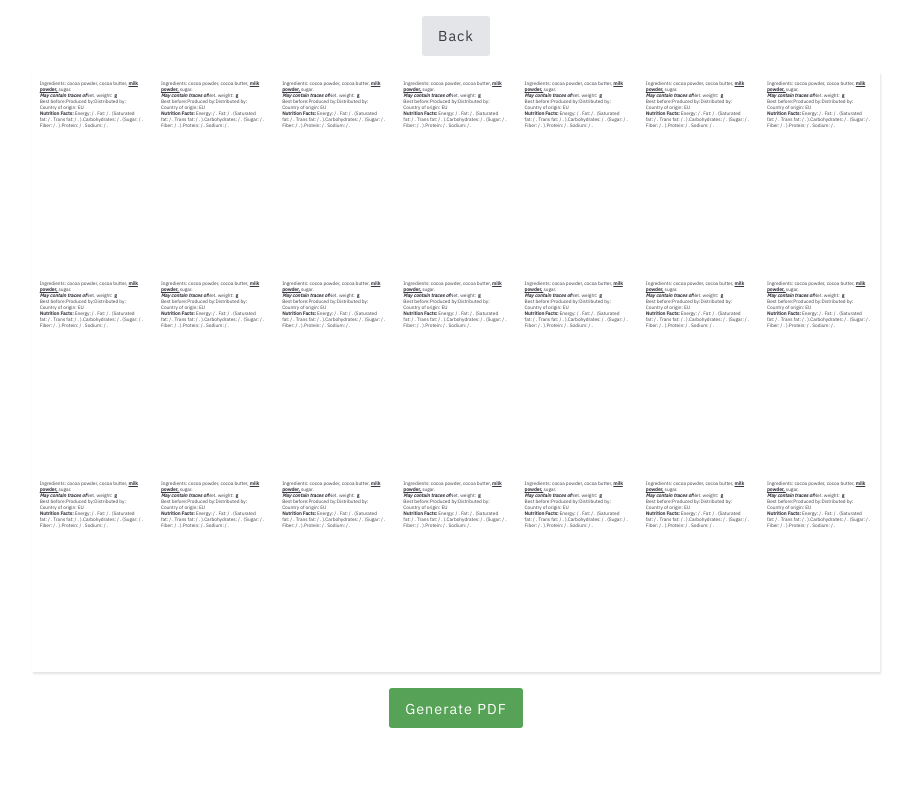
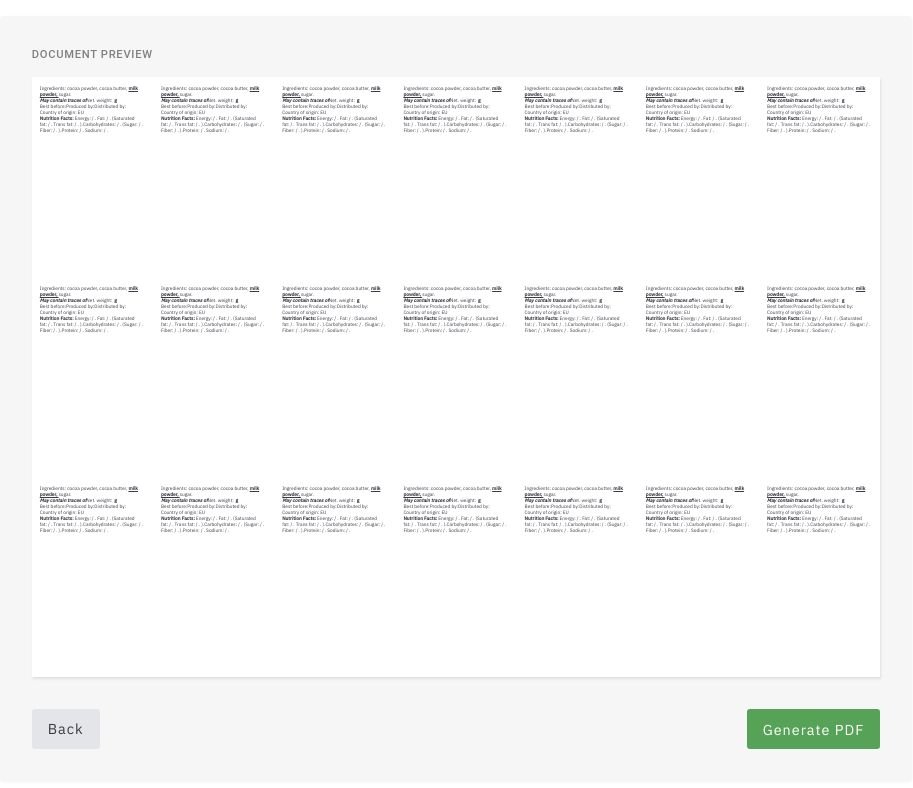
Before and after one commit to antonijak/Label-maker, a React (Create React App) app: page /label in a window 1280 px wide. Shown: the top 788 px of the page, without its empty margins (184-1097 px from the left). Built offline with nearby package versions, Linux system fonts and the light colour scheme; no server answers.

Commit message:
Print label style

```diff
--- a/src/components/PrintLabel/index.js
+++ b/src/components/PrintLabel/index.js
@@ -2,16 +2,15 @@ import React from 'react';
 import { connect } from 'react-redux';
 import * as actions from '../../store/actions/actions';
 import { Link } from 'react-router-dom';
+import html2canvas from 'html2canvas';
+import jsPDF from 'jspdf';
 
 import LabelPreview from '../LabelPreview/index';
-
-import html2canvas from 'html2canvas';
-import jsPDF from 'jspdf';
 
 import './styles.scss';
 
 const PrintLabel = ({ title }) => {
-  const getPDF = () => {
+  const generatePDF = () => {
     let element = document.getElementById('stickers');
     html2canvas(element, { scale: 3 }).then(function(canvas) {
       var img = canvas.toDataURL('image/png');
@@ -26,9 +25,8 @@ const PrintLabel = ({ title }) => {
   const height = '1fr';
   return (
     <div className="print-label">
-      <Link to="/" className="print-label__back btn">
-        Back
-      </Link>
+      <div>
+        <h3 className="print-label__title">DOCUMENT PREVIEW</h3>
         <div
           className="print-label__stickers"
           id="stickers"
@@ -73,10 +71,19 @@ const PrintLabel = ({ title }) => {
           <LabelPreview print />
           <LabelPreview print />
         </div>
-
-      <button className="btn print-label__generate" onClick={() => getPDF()}>
+      </div>
+      <div className="print-label__button">
+        <Link to="/" className="print-label__button__back btn">
+          Back
+        </Link>
+        <button
+          type="button"
+          className="btn print-label__button__generate"
+          onClick={() => generatePDF()}
+        >
           Generate PDF
         </button>
+      </div>
     </div>
   );
 };
--- a/src/components/PrintLabel/styles.scss
+++ b/src/components/PrintLabel/styles.scss
@@ -1,20 +1,19 @@
 @import '../../index.scss';
 
 .print-label {
-  width: 100%;
-  padding: 1rem;
+  margin: 1rem auto;
+  padding: 2rem;
+  box-shadow: 0px 1px 3px rgba(0, 0, 0, 0.06);
+  background: $background;
+  border-radius: 4px;
   display: flex;
   flex-direction: column;
   align-items: center;
-  width: 90%;
-  margin: 0 auto;
-  @media (max-width: 1600px) {
-    width: 98%;
-  }
 
-  @media (max-width: 1200px) {
-    width: 800px;
-  }
+  &__button {
+    display: flex;
+    justify-content: space-between;
+    width: 100%;
 
     &__back {
       text-decoration: none;
@@ -24,6 +23,21 @@
       text-align: center;
       background: $ingredient;
     }
+    &__generate {
+      background: $add;
+      color: white;
+    }
+  }
+
+  &__title {
+    font-family: $font-family-secondary;
+    letter-spacing: 0.7px;
+    color: $secondary-title;
+    font-weight: 500;
+    font-size: 0.7rem;
+    margin-bottom: 1rem;
+    width: 848.57px;
+  }
 
   &__stickers {
     width: 848.57px;
@@ -31,13 +45,9 @@
     display: grid;
     overflow: hidden;
     box-shadow: 1px 2px 2px rgba(207, 207, 207, 0.562);
-    margin: 1rem auto;
+    margin-bottom: 2rem;
+    background: white;
     // grid-template-columns: repeat(7, 1fr);
     // grid-template-rows: repeat(3, 1fr);
   }
-
-  &__generate {
-    background: $add;
-    color: white;
 }
-}
```
Lines whose indentation alone changed are shown as unchanged.
